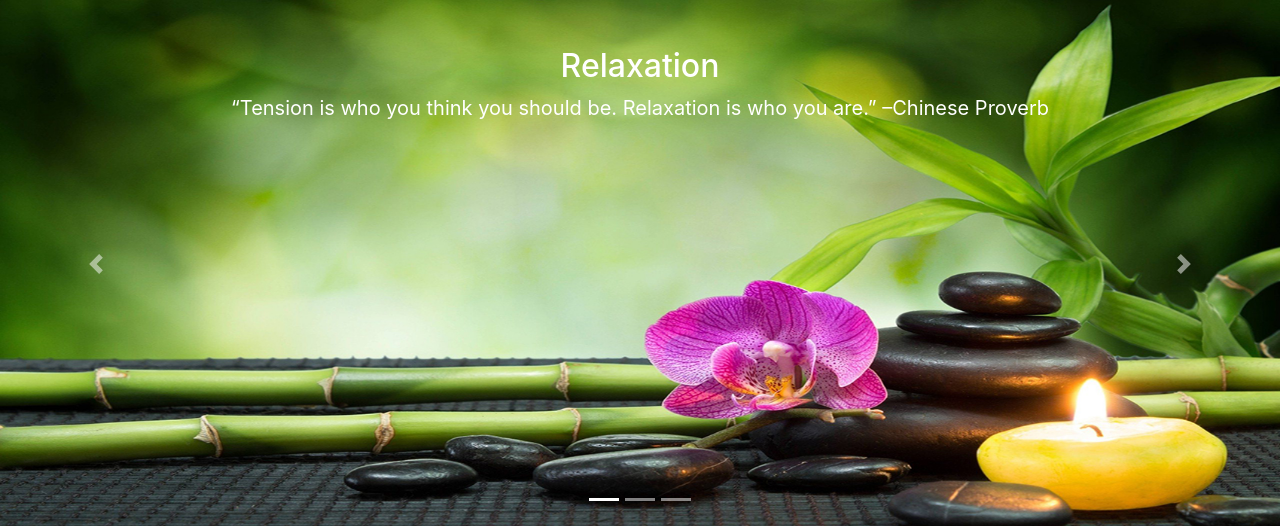
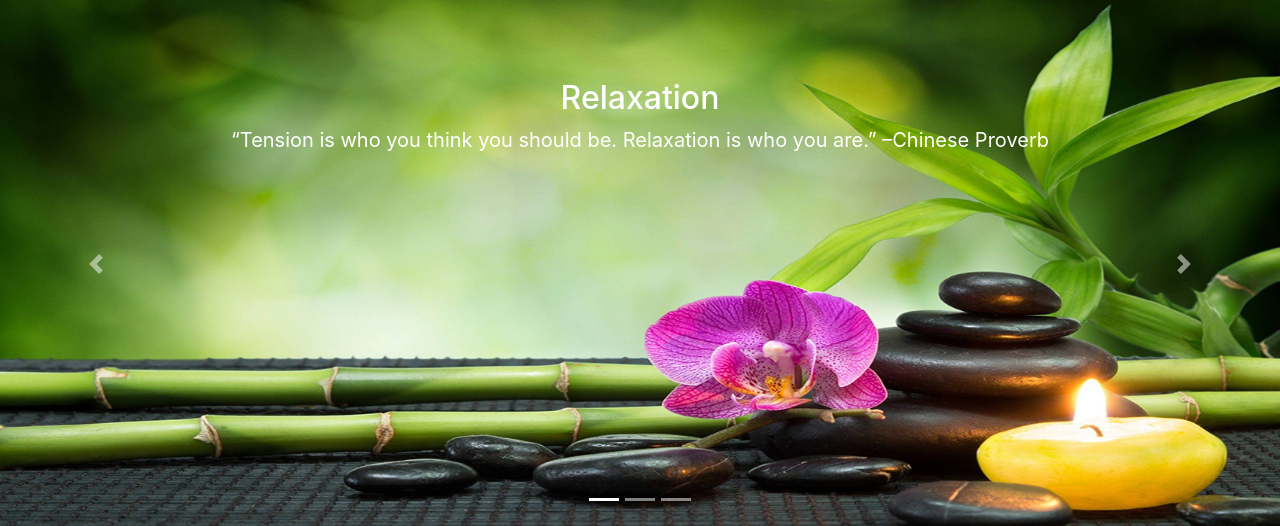
Before and after one commit to sandyp21/sanz, a PHP site: page /index.php in a window 1280 px wide. Shown: the part 56-582 px from the top of the page. Run offline with PHP 8.4, Linux system fonts and the light colour scheme; some libraries are stand-ins or nearby versions.

Commit message:
fix info in header

```diff
--- a/includes/header.php
+++ b/includes/header.php
@@ -30,7 +30,7 @@ session_start();
          background-color: LemonChiffon;
        }
        .carousel-caption {
-    bottom: 23rem;
+    bottom: 21rem;
     z-index: 4;
   }
      </style>
```
